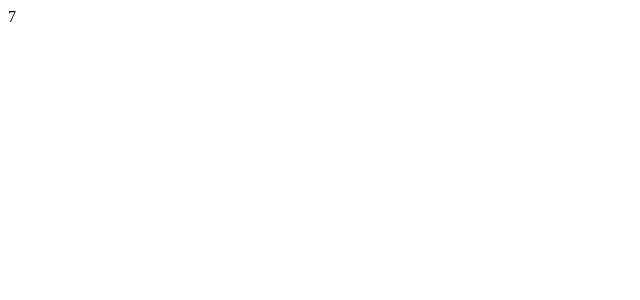
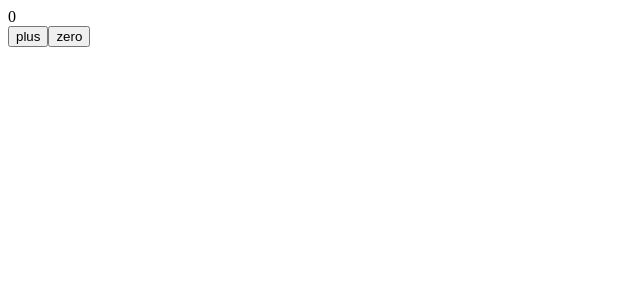
Before and after one commit to DURUII/Course-Helsinki-Fullstack-2025, a React (Vite) app in the folder part1/demo/: page / in a window 1280 px wide. Shown: the top 300 px of the page, without its empty margins (0-640 px from the left). Built offline with nearby package versions, Linux system fonts and the light colour scheme.

Commit message:
An event handler is a function

```diff
--- a/part1/demo/src/App.jsx
+++ b/part1/demo/src/App.jsx
@@ -1,27 +1,18 @@
 import { useState } from 'react'
 
 const App = () => {
-  // The convention is to name state variables like
-  // [something, setSomething] using array destructuring.
-  // useState is a Hook, so you can only call it
-  // at the top level of your component or your own Hooks.
   const [counter, setCounter] = useState(0)
-
-  // The set function that lets you change
-  // it to any other value in response to interaction.
-  setTimeout(
-    // arrow function again
-    // Calling the set function does not
-    // change the current state
-    // in the already executing code
-    () => setCounter(counter + 1),
-    1000
-  )
-
-  console.log('rendering...', counter)
-
+  // An event handler is a function
   return (
-    <div>{counter}</div>
+    <>
+      <div>{counter}</div>
+      <button onClick={() => { setCounter(counter + 1) }}>
+        plus
+      </button>
+      <button onClick={() => { setCounter(0) }}>
+        zero
+      </button>
+    </>
   )
 }
 
```
